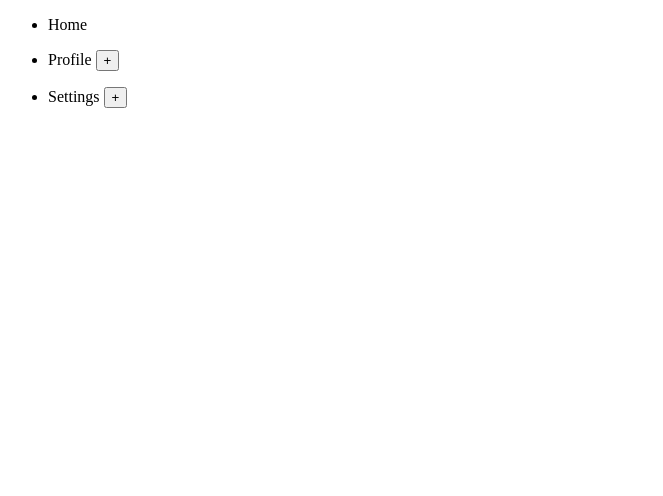
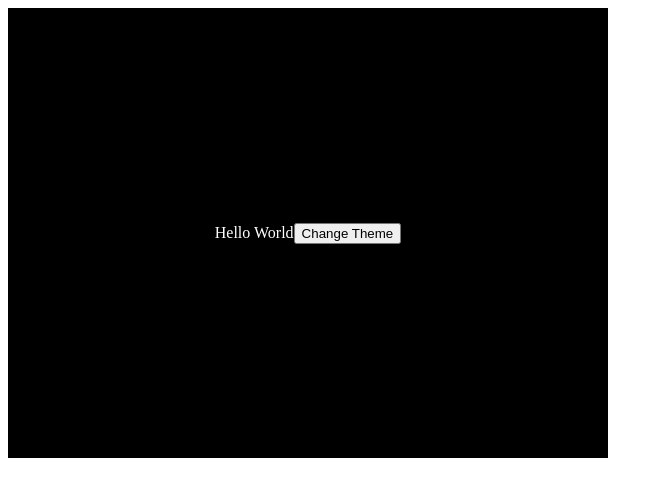
Before and after one commit to Asypher00/React_Interview_Questions, a React (Vite) app in the folder Questions/: page / in a window 1280 px wide. Shown: the top 496 px of the page, without its empty margins (0-663 px from the left). Built offline with nearby package versions, Linux system fonts and the light colour scheme.

Commit message:
LightDarkMode Question Completed

```diff
--- a/Questions/src/App.jsx
+++ b/Questions/src/App.jsx
@@ -7,6 +7,7 @@ import ImageSlider from './components/imageSlider';
 import LoadMoreData from './components/loadMoreData';
 import TreeView from './components/treeView';
 import menus from './components/treeView/data';
+import LightDarkMode from './components/lightDarkMode';
 function App() {
 
   return (
@@ -20,7 +21,8 @@ function App() {
     {/* <StarRating /> */}
     {/* <ImageSlider url={"https://picsum.photos/v2/list"} limit={10} /> */}
     {/* <LoadMoreData /> */}
-    <TreeView menus={menus}/>
+    {/* <TreeView menus={menus}/> */}
+    <LightDarkMode />
     </>
   )
 }
--- /dev/null
+++ b/Questions/src/components/lightDarkMode/index.jsx
@@ -0,0 +1,18 @@
+import React, { useState } from "react" ;
+import useLocalStorage from "./useLocalStorage";
+const LightDarkMode = () => {
+    const [theme, setTheme] = useLocalStorage("theme", "dark") ;
+    const changeTheme = () => {
+        setTheme(theme === "dark" ? "light" : "dark") ;
+    }
+    return (
+        <div className="light-dark-mode">
+            <div className="container" style={{backgroundColor: theme === "dark" ? "black": "white"}}>
+                <p style={{color: theme === "dark" ? "white": "black"}}> Hello World</p>
+                <button onClick = {changeTheme}> Change Theme</button>
+            </div>
+        </div>
+    )
+}
+
+export default LightDarkMode ;
--- /dev/null
+++ b/Questions/src/components/lightDarkMode/useLocalStorage.jsx
@@ -0,0 +1,22 @@
+import React, { useState, useEffect } from "react";
+
+const useLocalStorage = (key, defaultValue) => {
+    const [value, setValue] = useState(() => {
+        let currentValue;
+        try {
+            currentValue = JSON.parse(localStorage.getItem(key)) || String(defaultValue);
+        } catch (error) {
+            console.log(error);
+            currentValue = defaultValue;
+        }
+        return currentValue;
+    }) ;
+
+    useEffect(()=>{
+        localStorage.setItem(key, JSON.stringify(value)) ;
+    },[key, value]) ;
+    return [value, setValue] ;
+
+}
+
+export default useLocalStorage ;
```
Also changed, not shown: Questions/src/components/lightDarkMode/styles.css (added).
